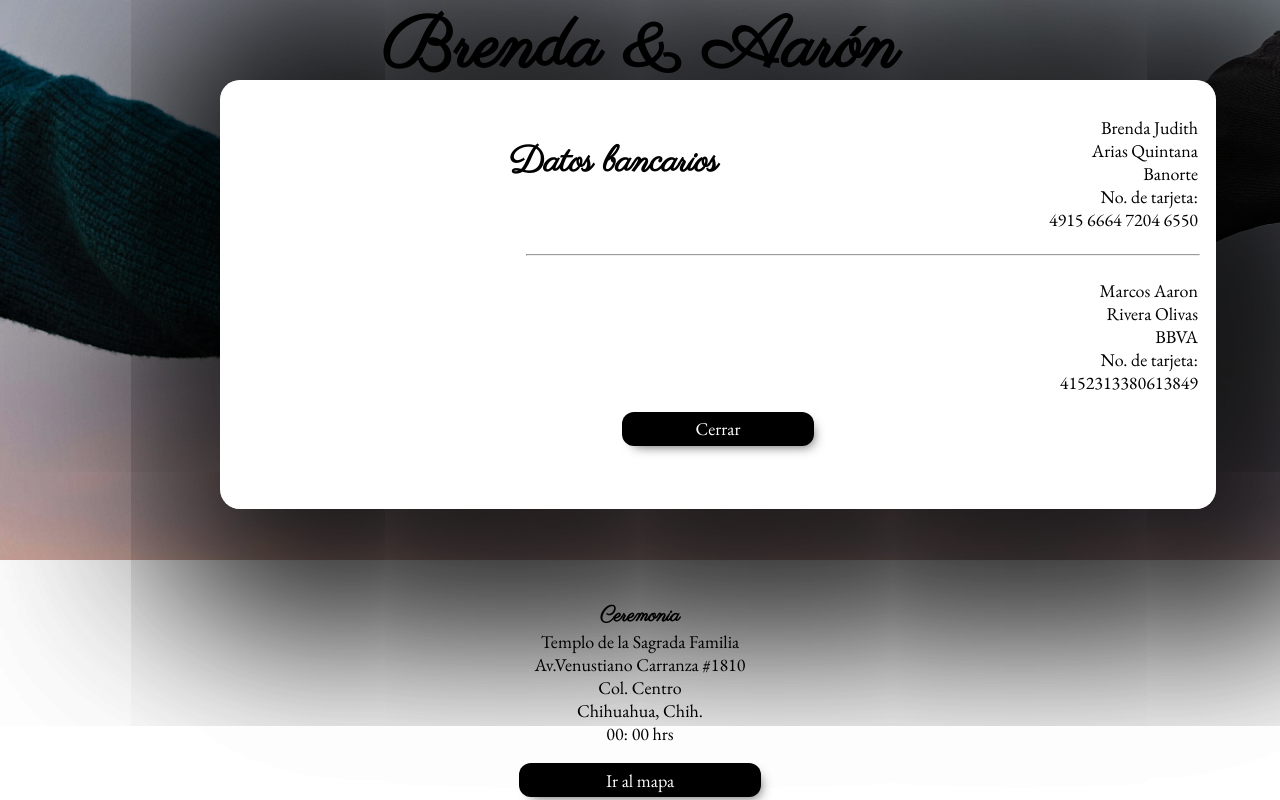
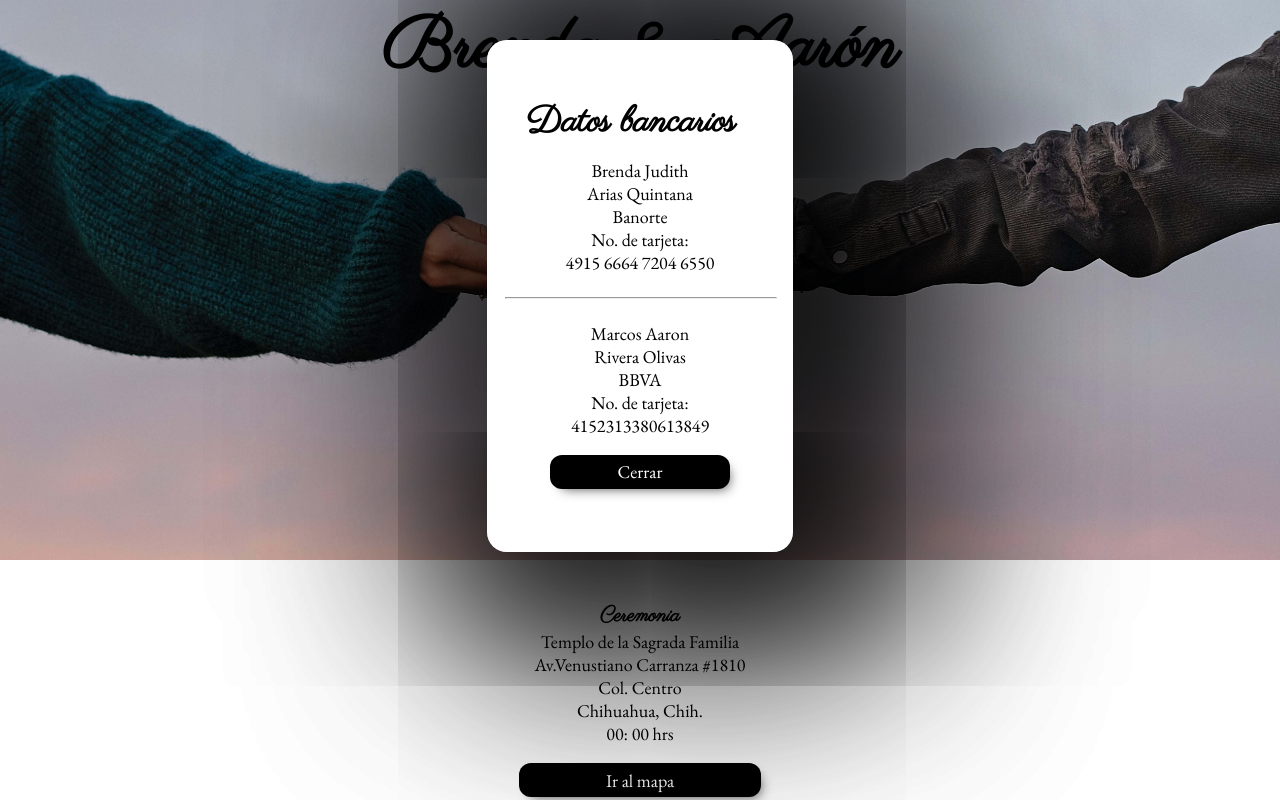
Before and after one commit to nayelyrodarte/Wedding-Rsvp, a React (Create React App) app in the folder client/: page / in a window 1280 px wide. Shown: the top 800 px of the page. Built offline with nearby package versions, Linux system fonts and the light colour scheme; the HTML template or start-up script is replaced by a standard one.

Commit message:
centered modal to body's size

```diff
--- a/client/src/components/Modal.js
+++ b/client/src/components/Modal.js
@@ -9,21 +9,21 @@ const Modal = () => {
       <h2>Datos bancarios</h2>
       <div>
         <p>
-          Brenda Judith <br />
-          Arias Quintana
+          Brenda Judith <br /> Arias Quintana{' '}
         </p>{' '}
-        <p>Banorte</p> <p>No. de tarjeta:</p> <p>4915 6664 7204 6550</p>
+        <p>Banorte</p>
+        No. de tarjeta: <br /> 4915 6664 7204 6550
+        <br />
+        <p />
         <br />
         <hr />
         <br />
         <p>
-          Marcos Aaron <br />
-          Rivera Olivas
+          Marcos Aaron <br /> Rivera Olivas{' '}
         </p>
-        <p>BBVA</p>{' '}
+        <p>BBVA</p>
         <p>
-          No. de tarjeta: <br />
-          4152313380613849
+          No. de tarjeta: <br /> 4152313380613849{' '}
         </p>
       </div>
       <button onClick={(e) => (e.target.parentNode.style.display = 'none')}>
--- a/client/src/mobile.css
+++ b/client/src/mobile.css
@@ -7,7 +7,7 @@
   text-align: center;
   --disabled-color: #cccccc;
   --main-font: 'Parisienne';
-  --sub-font: 'EB Garamond';
+  --sub-font: 'EB Garamond'
 }
 
 * {
@@ -168,10 +168,13 @@ input[type='text']:focus {
   display: block;
   padding: 2em 1em;
   position: fixed;
-  min-width: 75%;
+  right: 0;
+  left: 0;
+  top: 15%;
+  margin-left: auto;
+  margin-right: auto;
+  width: 15em;
   height: auto;
-  right: 5%;
-  top: 10%;
   background: white;
   border-radius: 20px;
   text-align: right;
--- a/client/src/screen.css
+++ b/client/src/screen.css
@@ -2,9 +2,6 @@
   p {
     font-size: 1em;
   }
-
-  section {}
-
 
   .form__container.form__container {
     position: relative;
@@ -53,10 +50,32 @@
   }
 
   body h2 {
-    padding-right: 50%;
-    right: 0;
+    right: auto;
     transform-origin: right;
     transform: rotate(0deg);
     white-space: nowrap;
   }
+
+  .modal.modal {
+    text-align: center;
+    min-width: 100px;
+    top: 5%;
+  }
+
+
+  .modal.modal hr {
+    left: auto;
+    width: 100%;
+  }
+
+  .modal.modal h2 {
+    position: relative;
+    right: auto;
+    text-align: center;
+  }
+
+  .modal.modal button {
+    width: 10em;
+  }
+
 }
```
